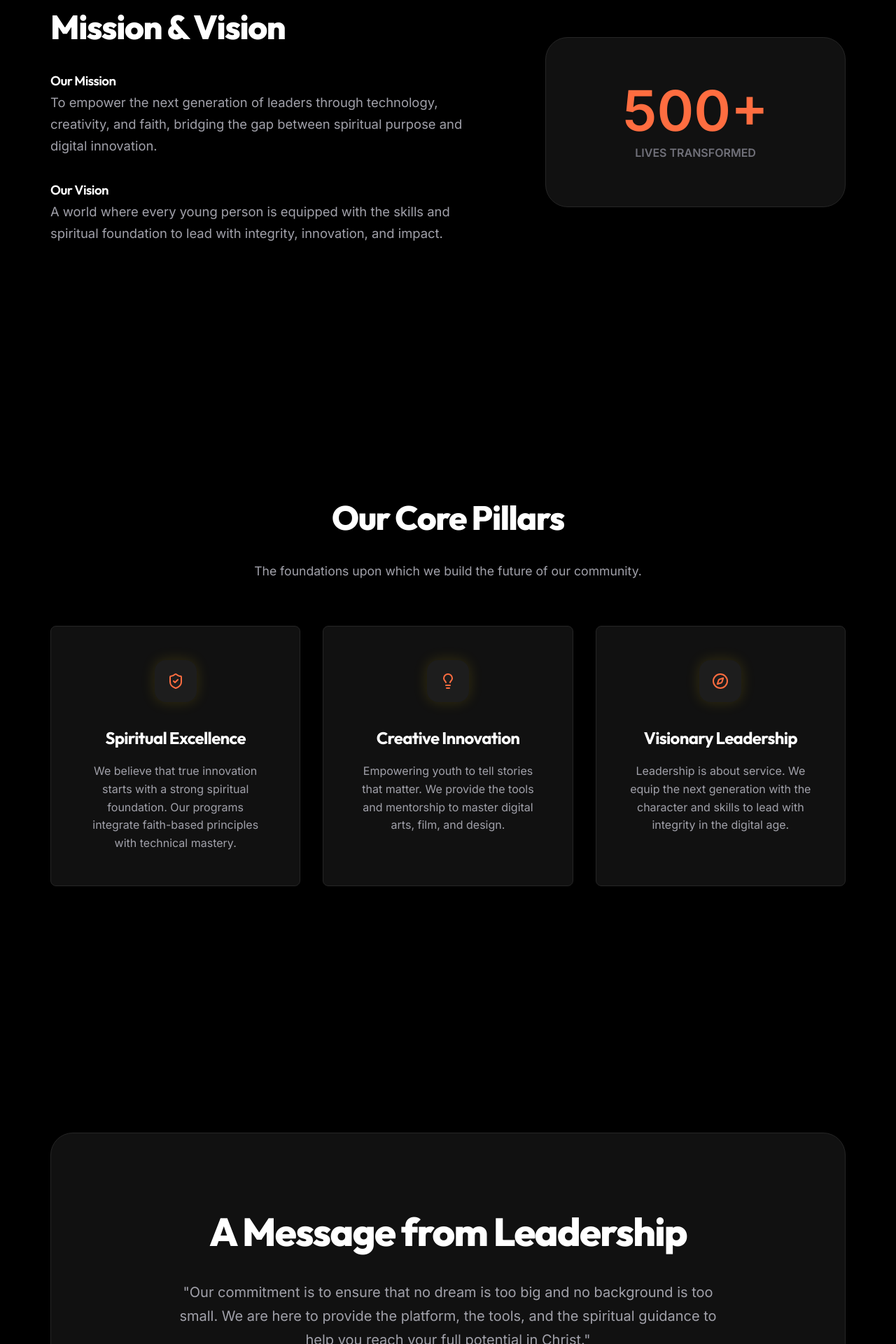
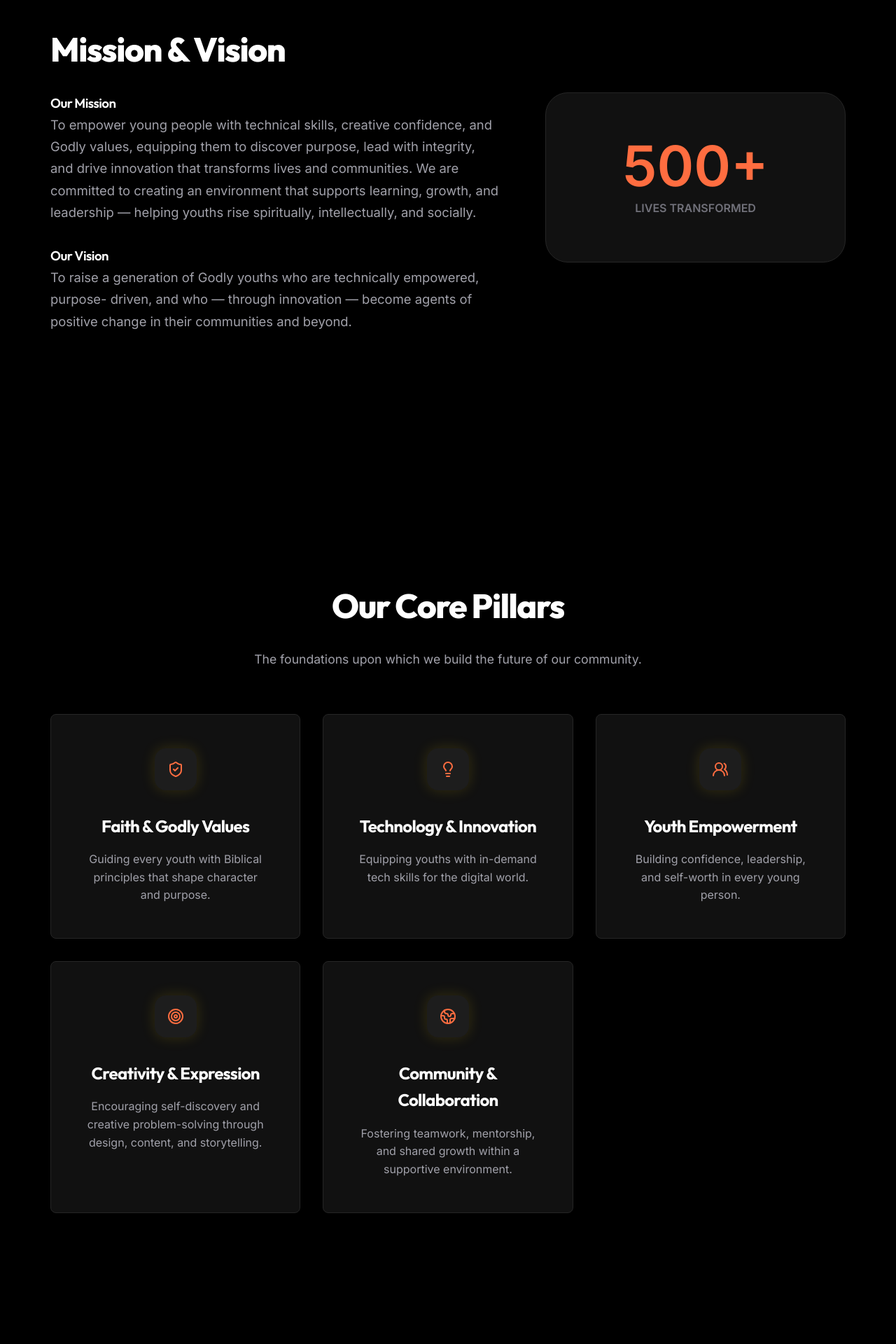
Before and after one commit to Fale1278/Kingshima, a React (Vite) app: page /about in a window 1280 px wide. Shown: the part 600-2520 px from the top of the page at 70% size. Built offline with nearby package versions, Linux system fonts and the light colour scheme.

Commit message:
updated contact

```diff
--- a/src/pages/public/About.jsx
+++ b/src/pages/public/About.jsx
@@ -30,20 +30,30 @@ const ValueCard = ({ icon: Icon, title, description, delay }) => (
 const AboutPage = () => {
   const pillars = [
     {
-      icon: ShieldCheck,
-      title: "Spiritual Excellence",
-      description: "We believe that true innovation starts with a strong spiritual foundation. Our programs integrate faith-based principles with technical mastery.",
+      title: "Faith & Godly Values",
+      description: "Guiding every youth with Biblical principles that shape character and purpose.",
+      icon: ShieldCheck
     },
     {
-      icon: Lightbulb,
-      title: "Creative Innovation",
-      description: "Empowering youth to tell stories that matter. We provide the tools and mentorship to master digital arts, film, and design.",
+      title: "Technology & Innovation",
+      description: "Equipping youths with in-demand tech skills for the digital world.",
+      icon: Lightbulb
     },
     {
-      icon: Compass,
-      title: "Visionary Leadership",
-      description: "Leadership is about service. We equip the next generation with the character and skills to lead with integrity in the digital age.",
+      title: "Youth Empowerment",
+      description: "Building confidence, leadership, and self-worth in every young person.",
+      icon: Users2
     },
+    {
+      title: "Creativity & Expression",
+      description: "Encouraging self-discovery and creative problem-solving through design, content, and storytelling.",
+      icon: Target
+    },
+    {
+      title: "Community & Collaboration",
+      description: "Fostering teamwork, mentorship, and shared growth within a supportive environment.",
+      icon: Globe2
+    }
   ];
 
   return (
@@ -57,7 +67,10 @@ const AboutPage = () => {
         >
           <h1 className={styles.title}>Who <span className={styles.highlight}>We Are</span></h1>
           <p className={styles.subtitle}>
-            The Kingshima Foundation is a non-profit organization dedicated to empowering youth through technology, creativity, and faith. We serve as a bridge between potential and purpose.
+            We are a growing community of visionaries, learners, and change-makers committed
+            to raising a new generation of leaders — young people who are spiritually rooted,
+            purpose-driven, and empowered to use innovation to impact lives and shape the
+            future.
           </p>
         </motion.div>
       </header>
@@ -68,11 +81,18 @@ const AboutPage = () => {
             <h2 className={styles.sectionTitle}>Mission & Vision</h2>
             <div className={styles.statement}>
               <h3>Our Mission</h3>
-              <p>To empower the next generation of leaders through technology, creativity, and faith, bridging the gap between spiritual purpose and digital innovation.</p>
+              <p>To empower young people with technical skills, creative confidence, and Godly
+                values, equipping them to discover purpose, lead with integrity, and drive innovation
+                that transforms lives and communities.
+                We are committed to creating an environment that supports learning, growth, and
+                leadership — helping youths rise spiritually, intellectually, and socially.</p>
             </div>
             <div className={styles.statement} style={{ marginTop: '2rem' }}>
               <h3>Our Vision</h3>
-              <p>A world where every young person is equipped with the skills and spiritual foundation to lead with integrity, innovation, and impact.</p>
+              <p>To raise a generation of Godly youths who are technically empowered, purpose-
+                driven, and who — through innovation — become agents of positive change in their
+                communities and beyond.
+              </p>
             </div>
           </div>
           <div className={styles.visionStat}>
--- a/src/pages/public/Contact.jsx
+++ b/src/pages/public/Contact.jsx
@@ -33,10 +33,10 @@ const ContactItem = ({ icon: Icon, title, content, delay }) => (
 
 const AdvancedContactPage = () => {
   const contactDetails = [
-    { icon: Mail, title: "Signal", content: "hello@aetheris.tech" },
-    { icon: Phone, title: "Comm-Link", content: "+1 (555) 000-0000" },
-    { icon: MapPin, title: "HQ", content: "Digital District 7, Silicon Valley, CA" },
-    { icon: Globe, title: "Timezone", content: "UTC-7 (Pacific Standard Time)" },
+    { icon: Mail, title: "Signal", content: "kingshima001@gmail.com" },
+    { icon: Phone, title: "Comm-Link", content: "+234 903 9556 992" },
+    { icon: MapPin, title: "HQ", content: "" },
+    { icon: Globe, title: "Timezone", content: "" },
   ];
 
   const socialLinks = [
@@ -66,7 +66,7 @@ const AdvancedContactPage = () => {
         <div className={styles.infoSection}>
           <div className={styles.sectionHeader}>
             <h2 className={styles.sectionTitle}>Global HQ</h2>
-            <p className={styles.sectionDesc}>Our operations are remote-first, with tactical hubs in major tech capitals across the globe.</p>
+            <p className={styles.sectionDesc}>Our operations are Hybrid.</p>
           </div>
 
           <div className={styles.detailsGrid}>
```
